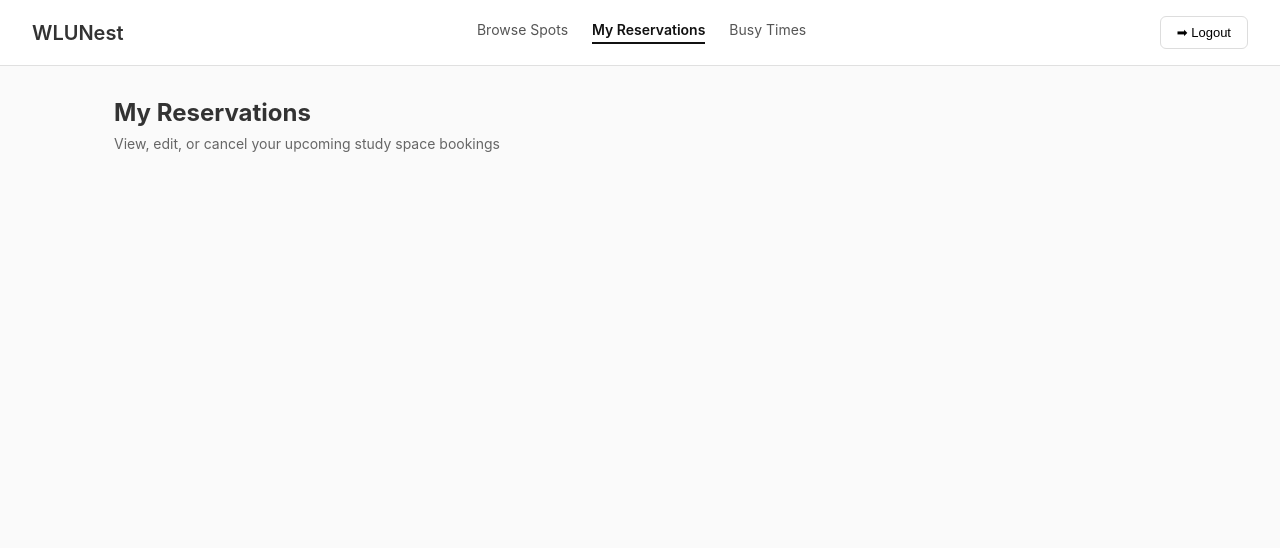
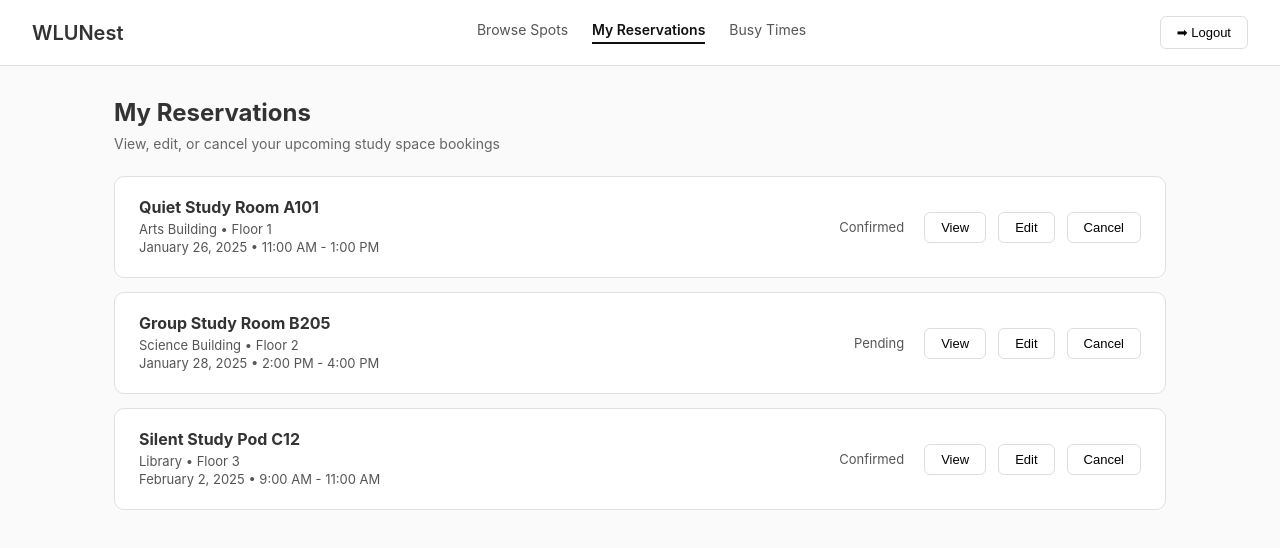
Before and after one commit to DanielGord0n/CP476-Project, a plain HTML site: page index.html in a window 1280 px wide. Both pictures are taken after a click on the link "My Reservations". Drawn offline with Linux system fonts and the light colour scheme.

Commit message:
Add my reservations screen with cancel functionality

```diff
--- a/index.html
+++ b/index.html
@@ -107,6 +107,7 @@
         <section id="reservations-screen" class="screen">
             <h1>My Reservations</h1>
             <p class="screen-subtitle">View, edit, or cancel your upcoming study space bookings</p>
+            <div id="reservations-list"></div>
         </section>
 
         <!-- Busy Times Analytics Screen -->
--- a/script.js
+++ b/script.js
@@ -7,7 +7,11 @@ var studySpots = [
     { id: 6, name: "Team Room F102", building: "Science Building", floor: 1, capacity: 6, status: "Reserved", features: ["Whiteboard", "Power outlets"] }
 ];
 
-var reservations = [];
+var reservations = [
+    { id: 1, spotId: 1, name: "Quiet Study Room A101", building: "Arts Building", floor: 1, date: "2025-01-26", startTime: "11:00 AM", endTime: "1:00 PM", status: "Confirmed" },
+    { id: 2, spotId: 2, name: "Group Study Room B205", building: "Science Building", floor: 2, date: "2025-01-28", startTime: "2:00 PM", endTime: "4:00 PM", status: "Pending" },
+    { id: 3, spotId: 3, name: "Silent Study Pod C12", building: "Library", floor: 3, date: "2025-02-02", startTime: "9:00 AM", endTime: "11:00 AM", status: "Confirmed" }
+];
 var selectedSpot = null;
 var selectedTime = null;
 var selectedDuration = null;
@@ -60,6 +64,11 @@ function showScreen(screenId) {
         if (links[i].getAttribute("data-page") === screenId) {
             links[i].classList.add("active");
         }
+    }
+
+    // re-render reservations when switching to that screen
+    if (screenId === "reservations") {
+        renderReservations();
     }
 }
 
@@ -191,3 +200,51 @@ document.getElementById("confirm-btn").addEventListener("click", function () {
 document.getElementById("cancel-btn").addEventListener("click", function () {
     showScreen("browse");
 });
+
+// Format date string for display
+function formatDate(dateStr) {
+    var parts = dateStr.split("-");
+    var date = new Date(parts[0], parts[1] - 1, parts[2]);
+    var months = ["January", "February", "March", "April", "May", "June",
+        "July", "August", "September", "October", "November", "December"];
+    return months[date.getMonth()] + " " + date.getDate() + ", " + date.getFullYear();
+}
+
+// Render reservations list
+function renderReservations() {
+    var container = document.getElementById("reservations-list");
+    container.innerHTML = "";
+
+    for (var i = 0; i < reservations.length; i++) {
+        var res = reservations[i];
+        var card = document.createElement("div");
+        card.className = "reservation-card";
+
+        var statusClass = res.status === "Cancelled" ? "reservation-status status-cancelled" : "reservation-status";
+
+        card.innerHTML =
+            '<div class="reservation-info">' +
+            '<h3>' + res.name + '</h3>' +
+            '<p>' + res.building + ' • Floor ' + res.floor + '</p>' +
+            '<p>' + formatDate(res.date) + ' • ' + res.startTime + ' - ' + res.endTime + '</p>' +
+            '</div>' +
+            '<div class="reservation-right">' +
+            '<span class="' + statusClass + '">' + res.status + '</span>' +
+            '<button class="action-btn" onclick="console.log(\'Viewing reservation ' + res.id + '\')">View</button>' +
+            '<button class="action-btn" onclick="console.log(\'Editing reservation ' + res.id + '\')">Edit</button>' +
+            '<button class="action-btn" onclick="cancelReservation(' + res.id + ')">Cancel</button>' +
+            '</div>';
+
+        container.appendChild(card);
+    }
+}
+
+function cancelReservation(id) {
+    for (var i = 0; i < reservations.length; i++) {
+        if (reservations[i].id === id) {
+            reservations[i].status = "Cancelled";
+            break;
+        }
+    }
+    renderReservations();
+}
--- a/style.css
+++ b/style.css
@@ -306,3 +306,55 @@ body {
 .cancel-reserve-btn:hover {
     background: #f5f5f5;
 }
+
+/* My Reservations Screen */
+.reservation-card {
+    border: 1px solid #e0e0e0;
+    border-radius: 10px;
+    padding: 20px 24px;
+    background: #fff;
+    margin-bottom: 14px;
+    display: flex;
+    justify-content: space-between;
+    align-items: center;
+}
+
+.reservation-info h3 {
+    font-size: 16px;
+    margin-bottom: 4px;
+}
+
+.reservation-info p {
+    font-size: 13px;
+    color: #555;
+    margin-bottom: 2px;
+}
+
+.reservation-right {
+    display: flex;
+    align-items: center;
+    gap: 12px;
+}
+
+.reservation-status {
+    font-size: 13px;
+    color: #555;
+    margin-right: 8px;
+}
+
+.action-btn {
+    padding: 7px 16px;
+    border: 1px solid #ddd;
+    border-radius: 6px;
+    background: #fff;
+    cursor: pointer;
+    font-size: 13px;
+}
+
+.action-btn:hover {
+    background: #f5f5f5;
+}
+
+.status-cancelled {
+    color: #c00;
+}
```
